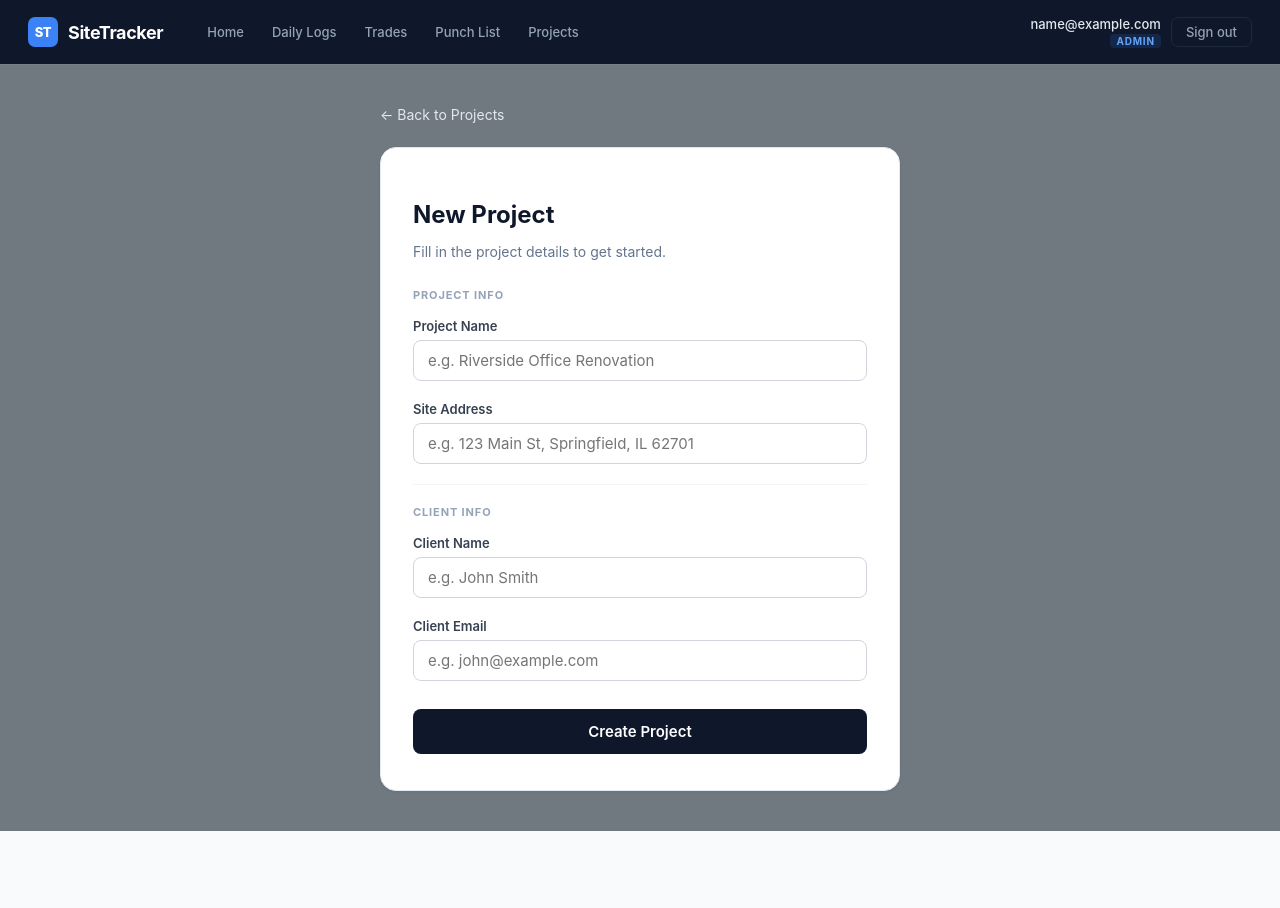
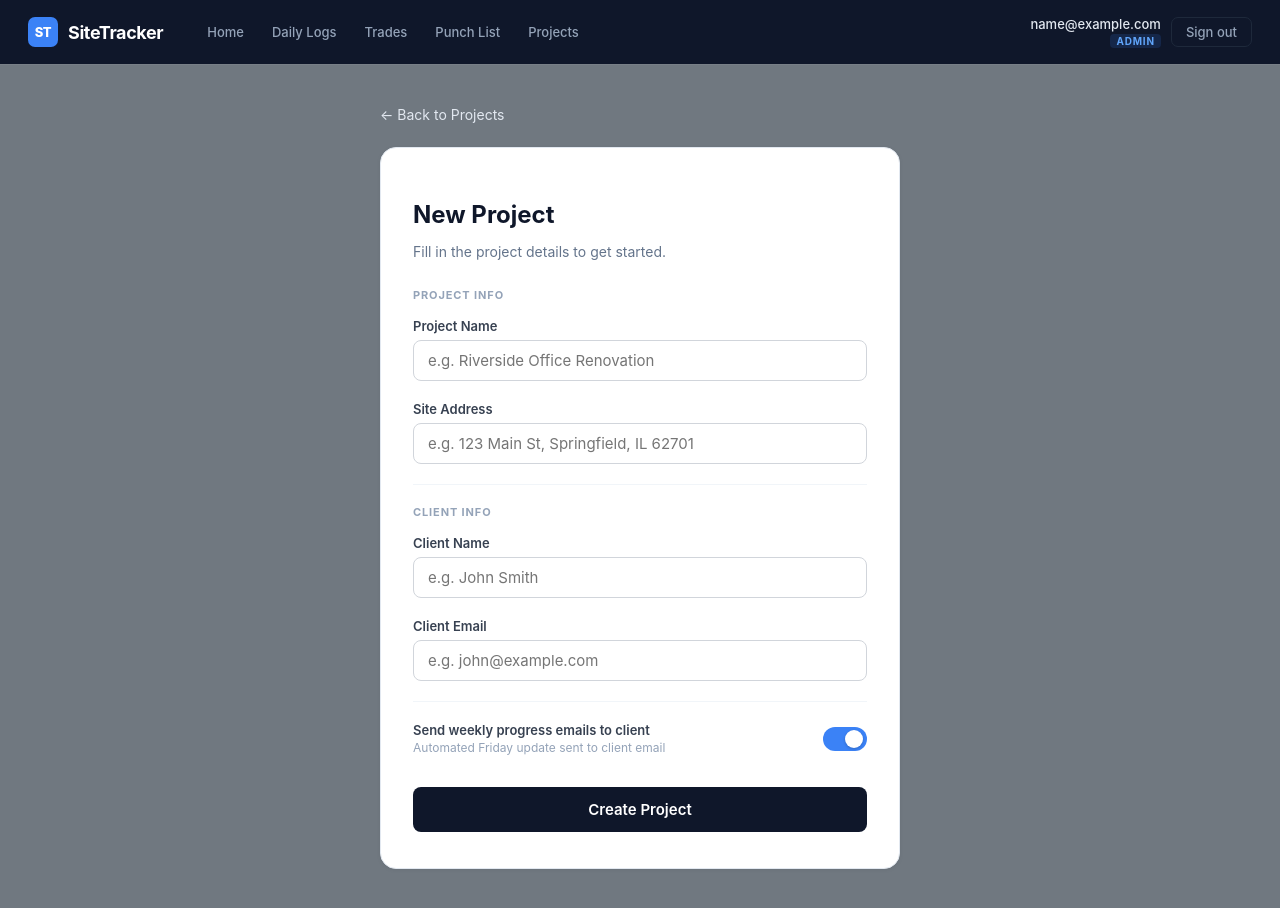
Before and after one commit to masonm830/site-tracker, a React (Create React App) app in the folder frontend/: page /projects/new in a window 1280 px wide. Before the commit the page ends 831 px from the top, so only its background shows below. Built offline with nearby package versions, Linux system fonts and the light colour scheme; no server answers; sample sign-in values are in the browser's storage.

Commit message:
Add weekly email toggle per project

```diff
--- a/frontend/src/pages/NewProject.js
+++ b/frontend/src/pages/NewProject.js
@@ -88,9 +88,28 @@ const styles = {
   },
 };
 
+function Toggle({ checked, onChange }) {
+  return (
+    <div
+      onClick={() => onChange(!checked)}
+      style={{
+        width: 44, height: 24, borderRadius: 12, flexShrink: 0,
+        background: checked ? '#3b82f6' : '#cbd5e1',
+        position: 'relative', cursor: 'pointer', transition: 'background 0.2s',
+      }}
+    >
+      <div style={{
+        position: 'absolute', top: 3, left: checked ? 22 : 3,
+        width: 18, height: 18, borderRadius: '50%', background: '#fff',
+        transition: 'left 0.2s', boxShadow: '0 1px 3px rgba(0,0,0,0.2)',
+      }} />
+    </div>
+  );
+}
+
 function NewProject() {
   const navigate = useNavigate();
-  const [form, setForm] = useState({ name: '', address: '', client_name: '', client_email: '' });
+  const [form, setForm] = useState({ name: '', address: '', client_name: '', client_email: '', weekly_email_enabled: true });
   const [submitting, setSubmitting] = useState(false);
   const [error, setError] = useState(null);
 
@@ -191,6 +210,18 @@ function NewProject() {
               />
             </div>
 
+            <div style={{ ...styles.divider, marginTop: 20 }} />
+            <div style={{ display: 'flex', alignItems: 'center', justifyContent: 'space-between', marginBottom: 24 }}>
+              <div>
+                <div style={{ fontSize: 13, fontWeight: 600, color: '#374151' }}>Send weekly progress emails to client</div>
+                <div style={{ fontSize: 12, color: '#94a3b8', marginTop: 2 }}>Automated Friday update sent to client email</div>
+              </div>
+              <Toggle
+                checked={form.weekly_email_enabled}
+                onChange={val => setForm(f => ({ ...f, weekly_email_enabled: val }))}
+              />
+            </div>
+
             <button
               type="submit"
               style={{
--- a/frontend/src/pages/ProjectDetail.js
+++ b/frontend/src/pages/ProjectDetail.js
@@ -179,6 +179,25 @@ function formatDateTime(iso) {
   });
 }
 
+function Toggle({ checked, onChange }) {
+  return (
+    <div
+      onClick={() => onChange(!checked)}
+      style={{
+        width: 44, height: 24, borderRadius: 12, flexShrink: 0,
+        background: checked ? '#3b82f6' : '#cbd5e1',
+        position: 'relative', cursor: 'pointer', transition: 'background 0.2s',
+      }}
+    >
+      <div style={{
+        position: 'absolute', top: 3, left: checked ? 22 : 3,
+        width: 18, height: 18, borderRadius: '50%', background: '#fff',
+        transition: 'left 0.2s', boxShadow: '0 1px 3px rgba(0,0,0,0.2)',
+      }} />
+    </div>
+  );
+}
+
 function ProjectDetail() {
   const { id } = useParams();
   const navigate = useNavigate();
@@ -264,7 +283,7 @@ function ProjectDetail() {
   }
 
   function startEditProject() {
-    setProjectForm({ name: project.name, address: project.address, client_name: project.client_name, client_email: project.client_email });
+    setProjectForm({ name: project.name, address: project.address, client_name: project.client_name, client_email: project.client_email, weekly_email_enabled: project.weekly_email_enabled !== false });
     setEditingProject(true);
   }
 
@@ -417,6 +436,16 @@ function ProjectDetail() {
                   <input style={s.input} type="email" value={projectForm.client_email || ''} onChange={e => setProjectForm(f => ({ ...f, client_email: e.target.value }))} onFocus={e => e.target.style.borderColor = '#3b82f6'} onBlur={e => e.target.style.borderColor = '#e2e8f0'} />
                 </div>
               </div>
+              <div style={{ display: 'flex', alignItems: 'center', justifyContent: 'space-between', padding: '12px 0', borderTop: '1px solid #e2e8f0', marginBottom: 12 }}>
+                <div>
+                  <div style={{ fontSize: 12, fontWeight: 600, color: '#374151' }}>Send weekly progress emails to client</div>
+                  <div style={{ fontSize: 11, color: '#94a3b8', marginTop: 1 }}>Automated Friday update sent to client email</div>
+                </div>
+                <Toggle
+                  checked={projectForm.weekly_email_enabled !== false}
+                  onChange={val => setProjectForm(f => ({ ...f, weekly_email_enabled: val }))}
+                />
+              </div>
               <div style={s.inlineActions}>
                 <button style={{ ...s.saveBtn, opacity: projectEditLoading ? 0.6 : 1 }} onClick={handleEditProjectSubmit} disabled={projectEditLoading}>
                   {projectEditLoading ? 'Saving...' : 'Save Changes'}
@@ -439,6 +468,22 @@ function ProjectDetail() {
               <span style={s.metaLabel}>Updates</span>
               <span style={s.metaValue}>{logs.length}</span>
             </div>
+            {admin && (
+              <div style={s.metaItem}>
+                <span style={s.metaLabel}>Weekly Emails</span>
+                <span style={{
+                  display: 'inline-flex', alignItems: 'center', gap: 5,
+                  fontSize: 12, fontWeight: 700,
+                  color: project.weekly_email_enabled !== false ? '#15803d' : '#94a3b8',
+                  background: project.weekly_email_enabled !== false ? '#f0fdf4' : '#f8fafc',
+                  border: `1px solid ${project.weekly_email_enabled !== false ? '#bbf7d0' : '#e2e8f0'}`,
+                  borderRadius: 6, padding: '3px 8px', marginTop: 2,
+                }}>
+                  <span style={{ fontSize: 8 }}>●</span>
+                  {project.weekly_email_enabled !== false ? 'Enabled' : 'Disabled'}
+                </span>
+              </div>
+            )}
           </div>
         </div>
 
--- a/frontend/src/pages/Projects.js
+++ b/frontend/src/pages/Projects.js
@@ -21,6 +21,25 @@ const inp = {
 
 function formatDate(iso) {
   return new Date(iso).toLocaleDateString('en-US', { month: 'short', day: 'numeric', year: 'numeric' });
+}
+
+function Toggle({ checked, onChange }) {
+  return (
+    <div
+      onClick={() => onChange(!checked)}
+      style={{
+        width: 44, height: 24, borderRadius: 12, flexShrink: 0,
+        background: checked ? '#3b82f6' : '#cbd5e1',
+        position: 'relative', cursor: 'pointer', transition: 'background 0.2s',
+      }}
+    >
+      <div style={{
+        position: 'absolute', top: 3, left: checked ? 22 : 3,
+        width: 18, height: 18, borderRadius: '50%', background: '#fff',
+        transition: 'left 0.2s', boxShadow: '0 1px 3px rgba(0,0,0,0.2)',
+      }} />
+    </div>
+  );
 }
 
 function Projects() {
@@ -58,7 +77,7 @@ function Projects() {
 
   function startEdit(p) {
     setEditingId(p.id);
-    setEditForm({ name: p.name, address: p.address, client_name: p.client_name, client_email: p.client_email });
+    setEditForm({ name: p.name, address: p.address, client_name: p.client_name, client_email: p.client_email, weekly_email_enabled: p.weekly_email_enabled !== false });
     setConfirmDeleteId(null);
   }
 
@@ -180,6 +199,16 @@ function Projects() {
                         <input style={inp} type="email" value={editForm.client_email || ''} onChange={e => setEditForm(f => ({ ...f, client_email: e.target.value }))} />
                       </div>
                     </div>
+                    <div style={{ display: 'flex', alignItems: 'center', justifyContent: 'space-between', padding: '12px 0', borderTop: '1px solid #e2e8f0', marginTop: 4, marginBottom: 12 }}>
+                      <div>
+                        <div style={{ fontSize: 12, fontWeight: 600, color: '#374151' }}>Send weekly progress emails to client</div>
+                        <div style={{ fontSize: 11, color: '#94a3b8', marginTop: 1 }}>Automated Friday update sent to client email</div>
+                      </div>
+                      <Toggle
+                        checked={editForm.weekly_email_enabled !== false}
+                        onChange={val => setEditForm(f => ({ ...f, weekly_email_enabled: val }))}
+                      />
+                    </div>
                     <div style={{ display: 'flex', gap: 8 }}>
                       <button
                         onClick={() => handleEditSubmit(p.id)}
```
Also changed, not shown: 1 other file (tests, documents, lock files or other folders).
